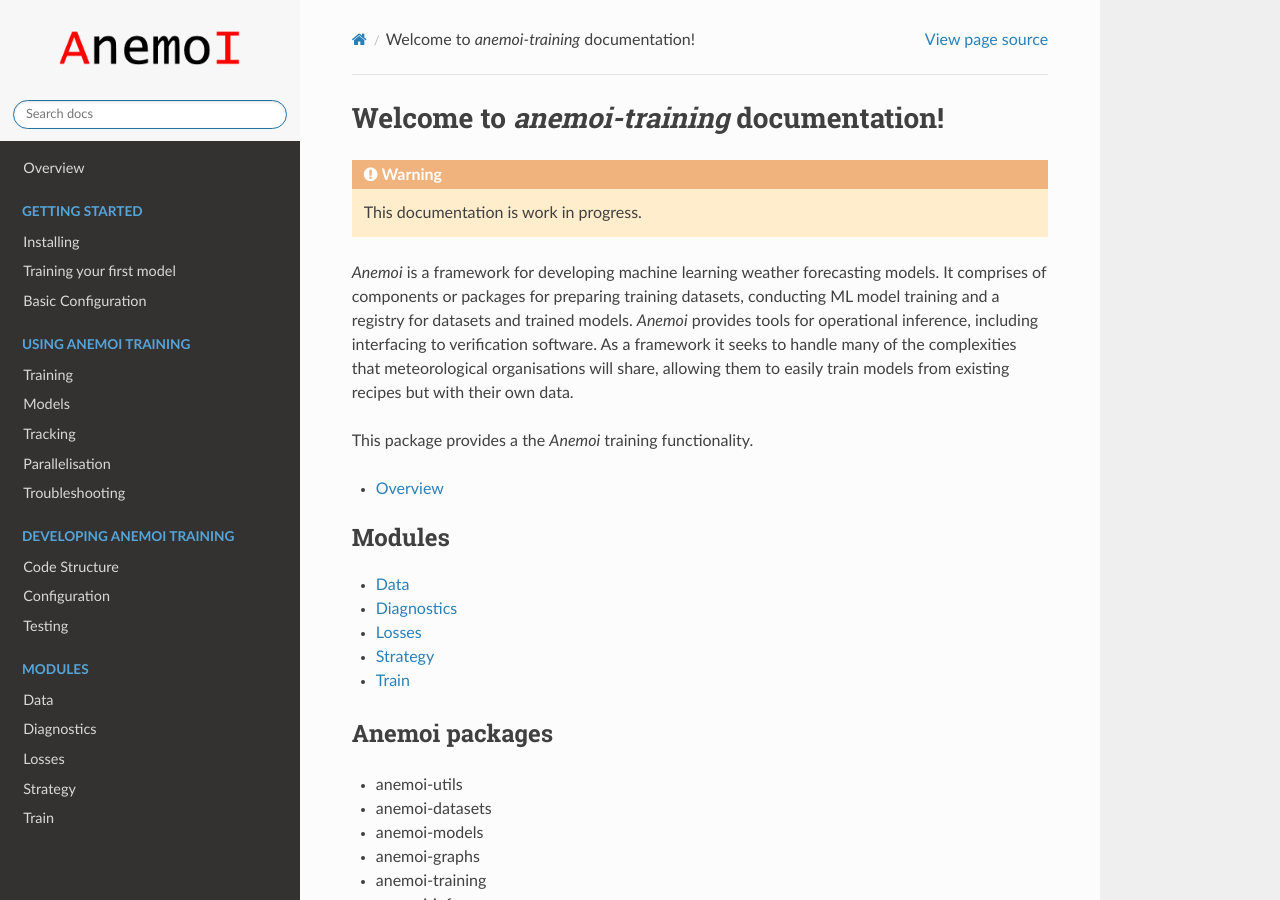
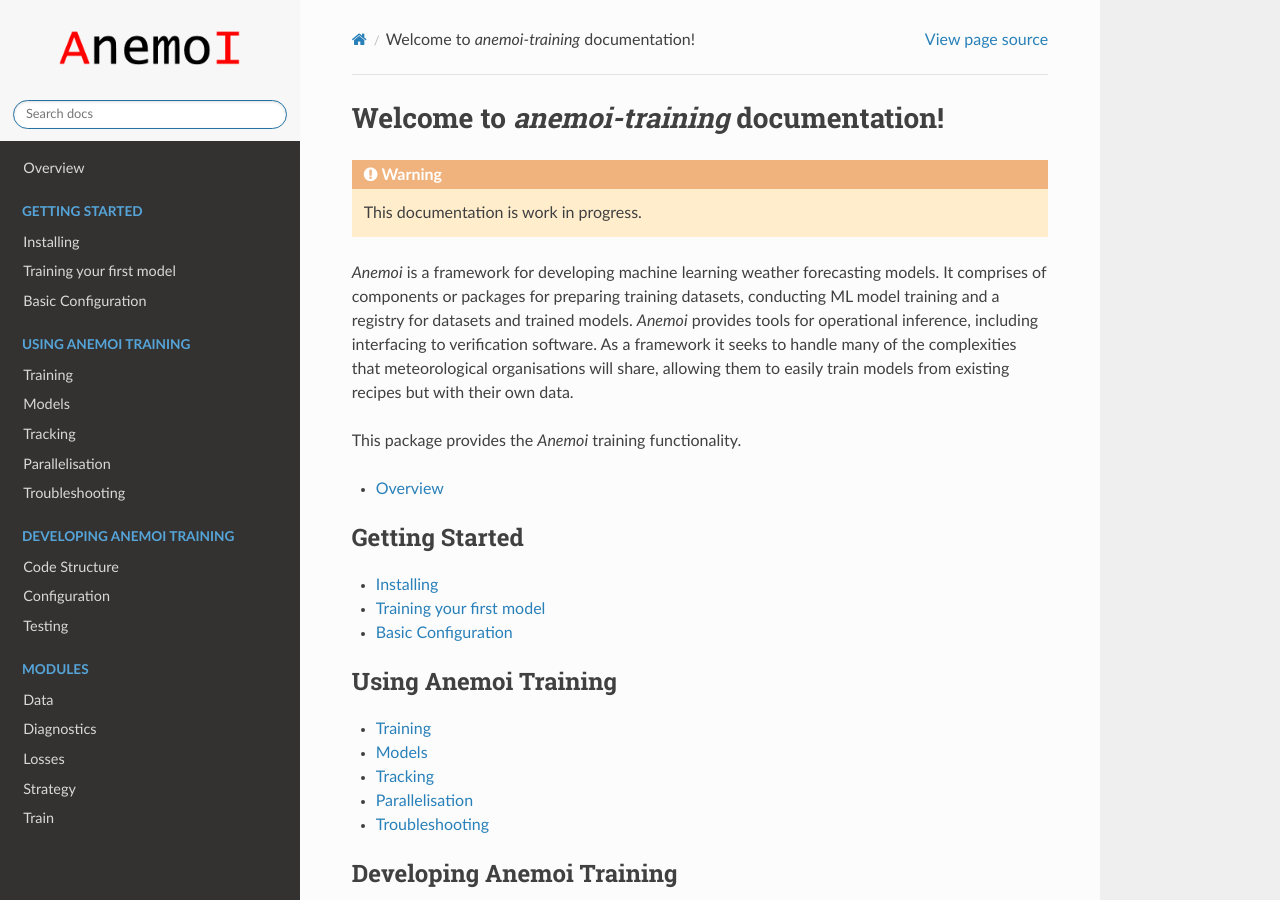
Before and after one commit to ecmwf/anemoi-training, a Sphinx documentation site: the page built from docs/index.rst, in a window 1280 px wide and 900 px high. Built offline with Sphinx 7.4.7 and the Read the Docs theme 2.0.0, drawn with Linux system fonts in a browser that asks for light colours; the version number could not be read and is left out; some of the changed text lies outside the part shown.

Commit message:
Correct text on docs index, show getting started and module guides

```diff
--- a/docs/index.rst
+++ b/docs/index.rst
@@ -19,7 +19,7 @@
 meteorological organisations will share, allowing them to easily train
 models from existing recipes but with their own data.
 
-This package provides a the *Anemoi* training functionality.
+This package provides the *Anemoi* training functionality.
 
 .. toctree::
    :maxdepth: 1
@@ -29,7 +29,6 @@
 .. toctree::
    :maxdepth: 1
    :caption: Getting Started
-   :hidden:
 
    start/installing
    start/training-your-first-model
@@ -38,7 +37,6 @@
 .. toctree::
    :maxdepth: 1
    :caption: Using Anemoi Training
-   :hidden:
 
    user-guide/training
    user-guide/models
@@ -49,7 +47,6 @@
 .. toctree::
    :maxdepth: 1
    :caption: Developing Anemoi Training
-   :hidden:
 
    dev/code-structure
    dev/hydra
```
